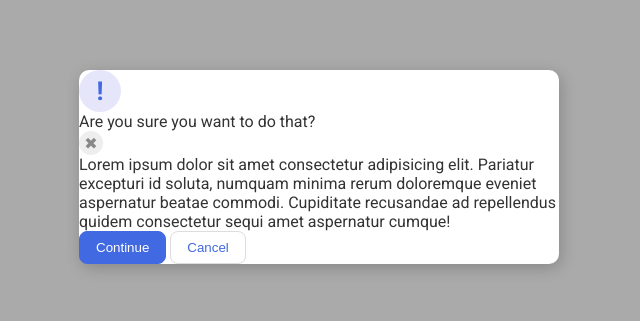
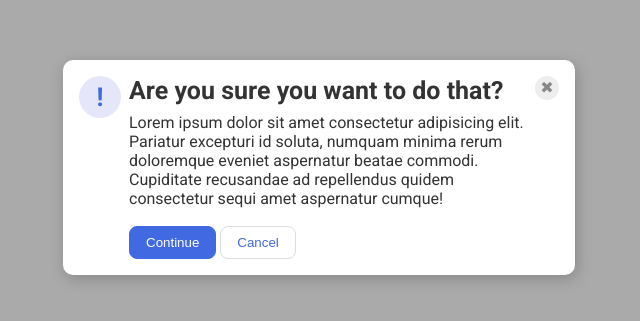
Before and after one commit to kryyyo/css-exercises-main, a plain HTML site: page flex/05-flex-modal/index.html in a window 1280 px wide. Shown: the part 233-554 px from the top of the page, without its empty margins (321-961 px from the left). Drawn offline with Linux system fonts and the light colour scheme.

Commit message:
Add solution for exercise 5

```diff
--- a/flex/05-flex-modal/index.html
+++ b/flex/05-flex-modal/index.html
@@ -10,11 +10,16 @@
 <body>
   <div class="modal">
     <div class="icon">!</div>
-    <div class="header">Are you sure you want to do that?</div>
+
+    <div class="container">
+      <div class="header">Are you sure you want to do that?</div>
+      <div class="text">Lorem ipsum dolor sit amet consectetur adipisicing elit. Pariatur excepturi id soluta, numquam minima rerum doloremque eveniet aspernatur beatae commodi. Cupiditate recusandae ad repellendus quidem consectetur sequi amet aspernatur cumque!</div>
+      <button class="continue">Continue</button>
+      <button class="cancel">Cancel</button>
+    </div>
+
+
     <div class="close-button">✖</div>
-    <div class="text">Lorem ipsum dolor sit amet consectetur adipisicing elit. Pariatur excepturi id soluta, numquam minima rerum doloremque eveniet aspernatur beatae commodi. Cupiditate recusandae ad repellendus quidem consectetur sequi amet aspernatur cumque!</div>
-    <button class="continue">Continue</button>
-    <button class="cancel">Cancel</button>
   </div>
 </body>
 </html>
--- a/flex/05-flex-modal/style.css
+++ b/flex/05-flex-modal/style.css
@@ -20,6 +20,10 @@ body {
   width: 480px;
   border-radius: 10px;
   box-shadow: 2px 4px 16px rgba(0,0,0,.2);
+  display: flex;
+  justify-content: space-evenly;
+  padding: 1rem;
+  gap: 8px;
 }
 
 .icon {
@@ -33,6 +37,7 @@ body {
   display: flex;
   align-items: center;
   justify-content: center;
+  flex-shrink: 0;
 }
 
 .close-button {
@@ -46,6 +51,7 @@ body {
   display: flex;
   align-items: center;
   justify-content: center;
+  flex-shrink: 0;
 }
 
 button {
@@ -64,3 +70,13 @@ button.cancel {
   border: 1px solid #ddd;
   color: royalblue;
 }
+
+.header {
+  font-weight: bold;
+  font-size: 25px;
+  margin-bottom: 8px;
+}
+
+.text {
+  margin-bottom: 18px;
+}
```
